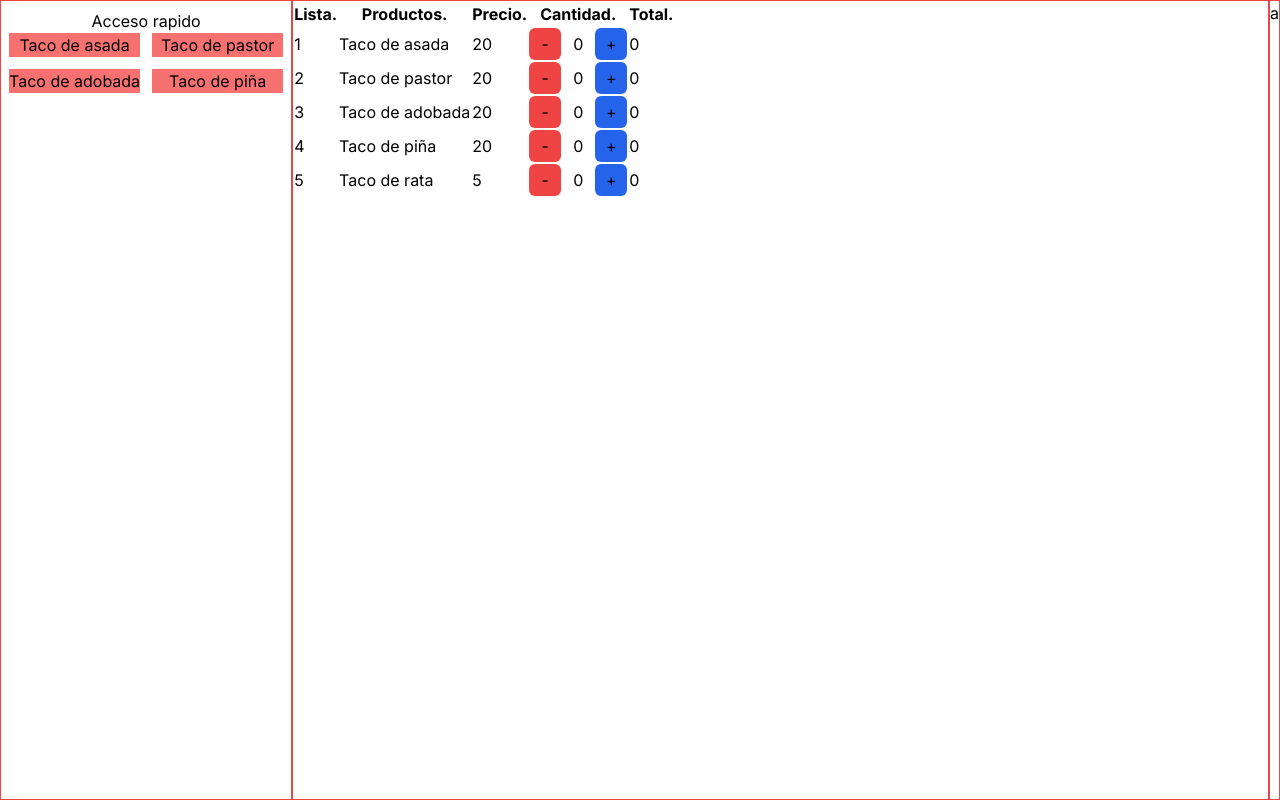
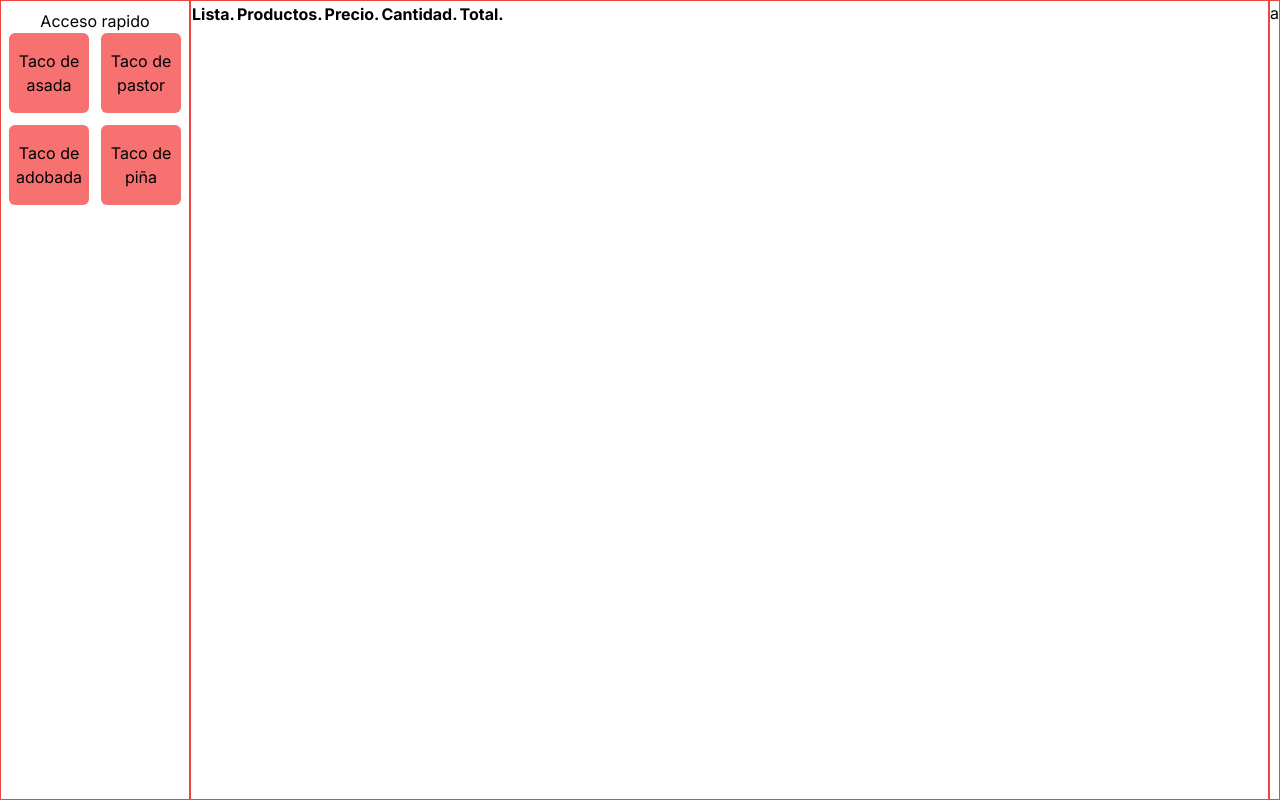
Before and after one commit to JesusOlivas12/practicas_perronas, a Next.js app: page / in a window 1280 px wide. Built offline with nearby package versions, Linux system fonts and the light colour scheme.

Commit message:
estilos y funciones

```diff
--- a/src/app/components/counter.js
+++ b/src/app/components/counter.js
@@ -3,7 +3,7 @@
 import { useEffect, useState } from 'react'
 
 export default function Counter ({ onChange }) {
-  const [counter, setCounter] = useState(0)
+  const [counter, setCounter] = useState(1)
 
   function increment () {
     setCounter(prev => prev + 1)
--- a/src/app/components/quick_access.js
+++ b/src/app/components/quick_access.js
@@ -1,17 +1,38 @@
-export default function QuickAccess({quickAccessProducts = []}){
+import useOrder from '../hooks/use-order'
+
+export default function QuickAccess ({ quickAccessProducts = [] }) {
   return (
-        <div className="p-2">
-            <h1 className="text-center">Acceso rapido</h1>
-            <div className="grid grid-cols-2 gap-3 ">
-            {quickAccessProducts.map(product => <ProductAccessEntity key={product?.key} product={product}/>)}
+    <div className='p-2'>
+      <h1 className='text-center'>Acceso rapido</h1>
+      <div className='grid grid-cols-2 gap-3 '>
+        {quickAccessProducts.map(product => <ProductAccessEntity key={product?.key} product={product} />)}
       </div>
     </div>
   )
 }
 
-function ProductAccessEntity({product}){
+function ProductAccessEntity ({ product }) {
+  const { setOrder } = useOrder()
+
+  function handleAddProduct () {
+    setOrder(prev => {
+      const copy = [...prev]
+
+      const index = copy.findIndex(p => p?.id === product?.id)
+
+      if (index === -1) {
+        copy.push(product)
+      }
+
+      return copy
+    })
+  }
+
   return (
-        <button className="bg-red-400">
+    <button
+      onClick={handleAddProduct}
+      className='w-20 h-20 bg-red-400 rounded-md'
+    >
       {product?.name}
     </button>
   )
--- a/src/app/components/table-products/product-entity.js
+++ b/src/app/components/table-products/product-entity.js
@@ -2,9 +2,24 @@
 
 import { useState } from 'react'
 import Counter from '../counter'
+import useOrder from '@/app/hooks/use-order'
 
 export default function ProductEntity ({ product, i }) {
-  const [quantity, setQuantity] = useState(0)
+  const [quantity, setQuantity] = useState(1)
+  const { setOrder } = useOrder()
+
+  function handleSetQuantity (quantity) {
+    if (quantity === 0) {
+      setOrder(products => {
+        const newProducts = [...products]
+
+        newProducts.splice(i, 1)
+
+        return newProducts
+      })
+    }
+    setQuantity(quantity)
+  }
 
   return (
     <tr key={product.key}>
@@ -18,7 +33,7 @@ export default function ProductEntity ({ product, i }) {
         {product?.price}
       </td>
       <td>
-        <Counter onChange={setQuantity} />
+        <Counter onChange={handleSetQuantity} />
       </td>
       <td>
         {product?.price * quantity}
--- a/src/app/components/table-products/table-products.js
+++ b/src/app/components/table-products/table-products.js
@@ -1,6 +1,9 @@
+import useOrder from '@/app/hooks/use-order'
 import ProductEntity from './product-entity'
 
-export default function TableProducts ({ products = [] }) {
+export default function TableProducts () {
+  const { order } = useOrder()
+
   return (
     <table>
       <thead>
@@ -23,7 +26,7 @@ export default function TableProducts ({ products = [] }) {
         </tr>
       </thead>
       <tbody>
-        {products.map((product, i) => <ProductEntity key={product?.key} i={i} product={product} />)}
+        {order.map((product, i) => <ProductEntity key={product?.key} i={i} product={product} />)}
       </tbody>
     </table>
   )
--- /dev/null
+++ b/src/app/context/order.js
@@ -0,0 +1,14 @@
+'use client'
+const { createContext, useState } = require('react')
+
+export const OrderContext = createContext()
+
+export default function OrderContextProvider ({ children }) {
+  const [order, setOrder] = useState([])
+
+  return (
+    <OrderContext.Provider value={{ order, setOrder }}>
+      {children}
+    </OrderContext.Provider>
+  )
+}
--- /dev/null
+++ b/src/app/hooks/use-order.js
@@ -0,0 +1,11 @@
+import { useContext } from 'react'
+import { OrderContext } from '../context/order'
+
+export default function useOrder () {
+  const { order, setOrder } = useContext(OrderContext)
+
+  return {
+    order,
+    setOrder
+  }
+}
--- a/src/app/layout.js
+++ b/src/app/layout.js
@@ -1,3 +1,4 @@
+import OrderContextProvider from './context/order'
 import './globals.css'
 import { Inter } from 'next/font/google'
 
@@ -11,7 +12,11 @@ export const metadata = {
 export default function RootLayout ({ children }) {
   return (
     <html lang='en'>
-      <body className={`h-screen w-screen ${inter.className}`}>{children}</body>
+      <body className={`h-screen w-screen ${inter.className}`}>
+        <OrderContextProvider>
+          {children}
+        </OrderContextProvider>
+      </body>
     </html>
   )
 }
--- a/src/app/page.js
+++ b/src/app/page.js
@@ -1,3 +1,5 @@
+'use client'
+
 import { products, quickAccessProducts } from '@/utils/const'
 import TableProducts from './components/table-products/table-products'
 import QuickAccess from './components/quick_access'
@@ -6,7 +8,7 @@ export default function Home () {
   return (
     <main className='flex h-full'>
       <section className='border border-red-500'>
-        <QuickAccess quickAccessProducts={quickAccessProducts}/>
+        <QuickAccess quickAccessProducts={quickAccessProducts} />
       </section>
       <section className='flex-1 border border-red-500'>
         <TableProducts products={products} />
```
Lines whose indentation alone changed are shown as unchanged.
